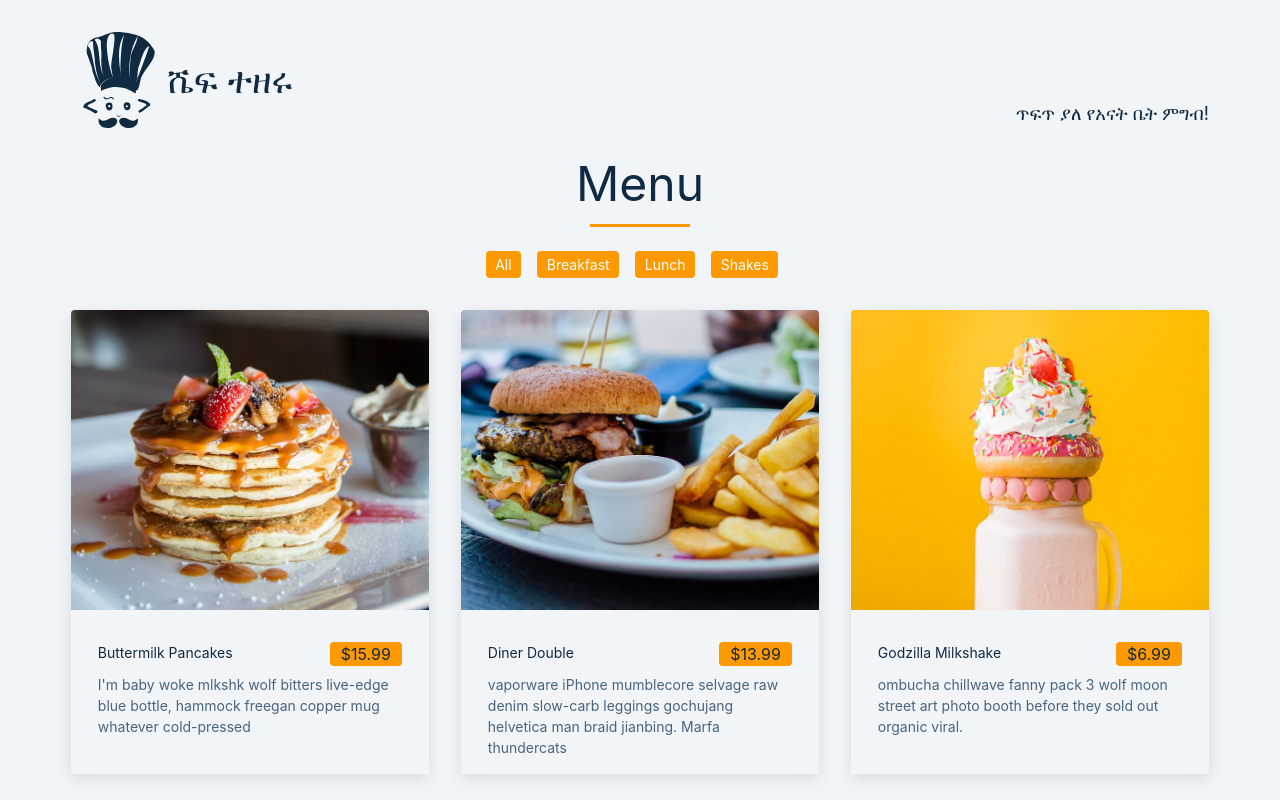
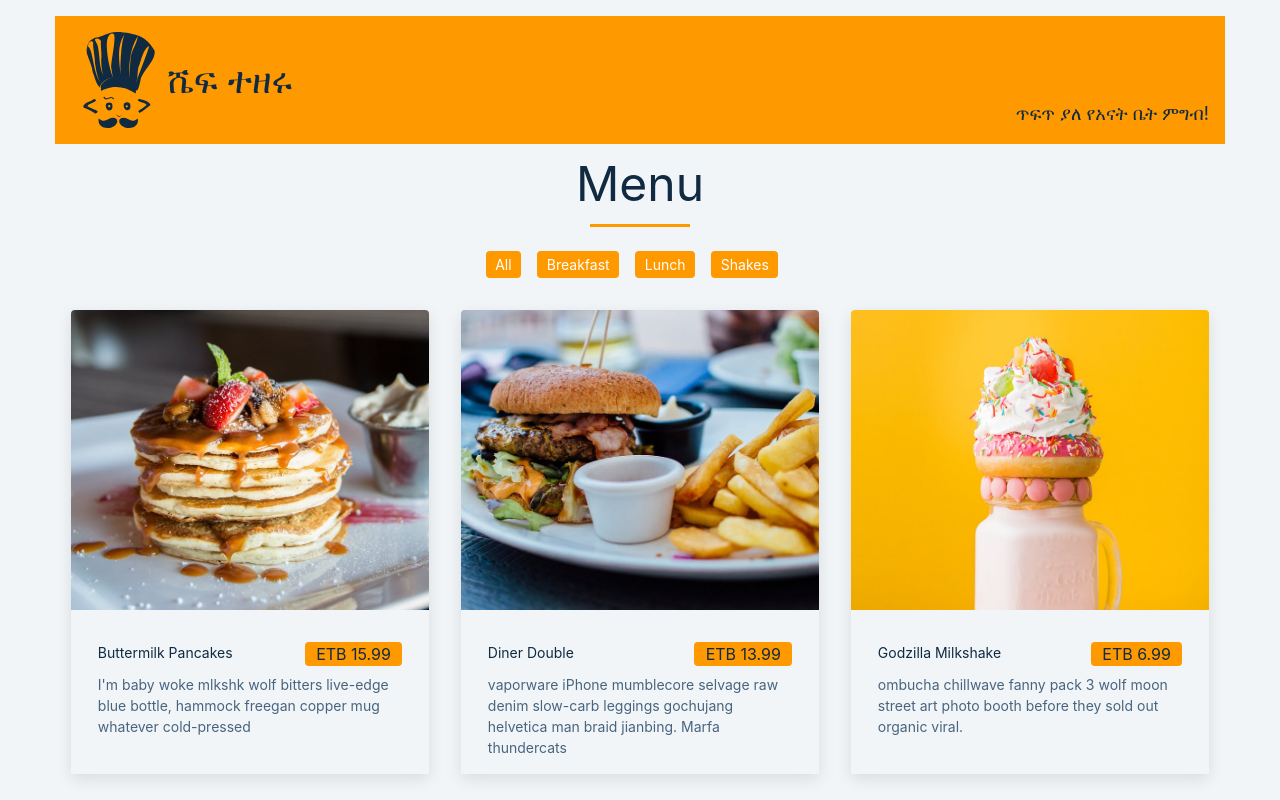
Before and after one commit to JCLthatlittlerat/menu-of-olyad-app, a React (Create React App) app: page / in a window 1280 px wide. Shown: the top 800 px of the page. Built offline with nearby package versions, Linux system fonts and the light colour scheme.

Commit message:
modification: tailwind custom variables are added, and on 'card' element the price is changed from $ to ETB for localization

```diff
--- a/src/components/Card.jsx
+++ b/src/components/Card.jsx
@@ -1,6 +1,6 @@
 import React from 'react'
 
-function Card({title, description, image, price}) {
+function Card({ title, description, image, price }) {
   return (
     <article>
       <img src={image} alt={title} />
@@ -9,11 +9,11 @@ function Card({title, description, image, price}) {
           title
             .trim()
             .split(/\s+/)
-                  .map(part=>part.charAt(0).toUpperCase() + part.slice(1))
+            .map(part => part.charAt(0).toUpperCase() + part.slice(1))
             .join(' ')
         }</h2>
         <div>
-              <h3>{`$${price}`}</h3>
+          <h3>{`ETB ${price}`}</h3>
         </div>
       </div>
       <p>{description}</p>
--- a/tailwind.config.js
+++ b/tailwind.config.js
@@ -4,7 +4,12 @@ module.exports = {
     "./src/**/*.{js,jsx,ts,tsx}",
   ],
   theme: {
-    extend: {},
+    extend: {
+      colors: {
+        'gold-dark': "#9b681c",
+        'gold-light': "#ff9900"
+      }
+    },
   },
   plugins: [],
 }
```
Lines whose indentation alone changed are shown as unchanged.
